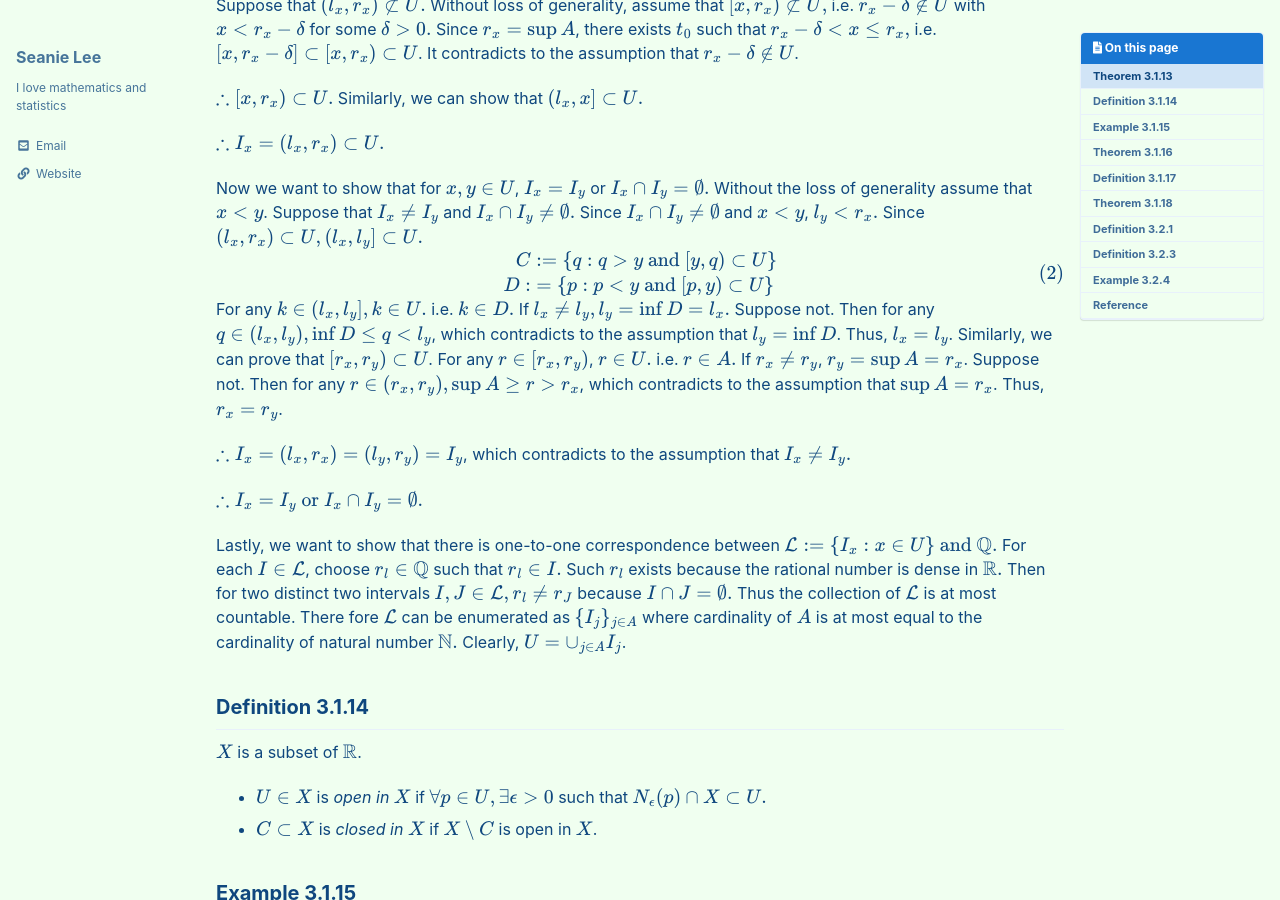
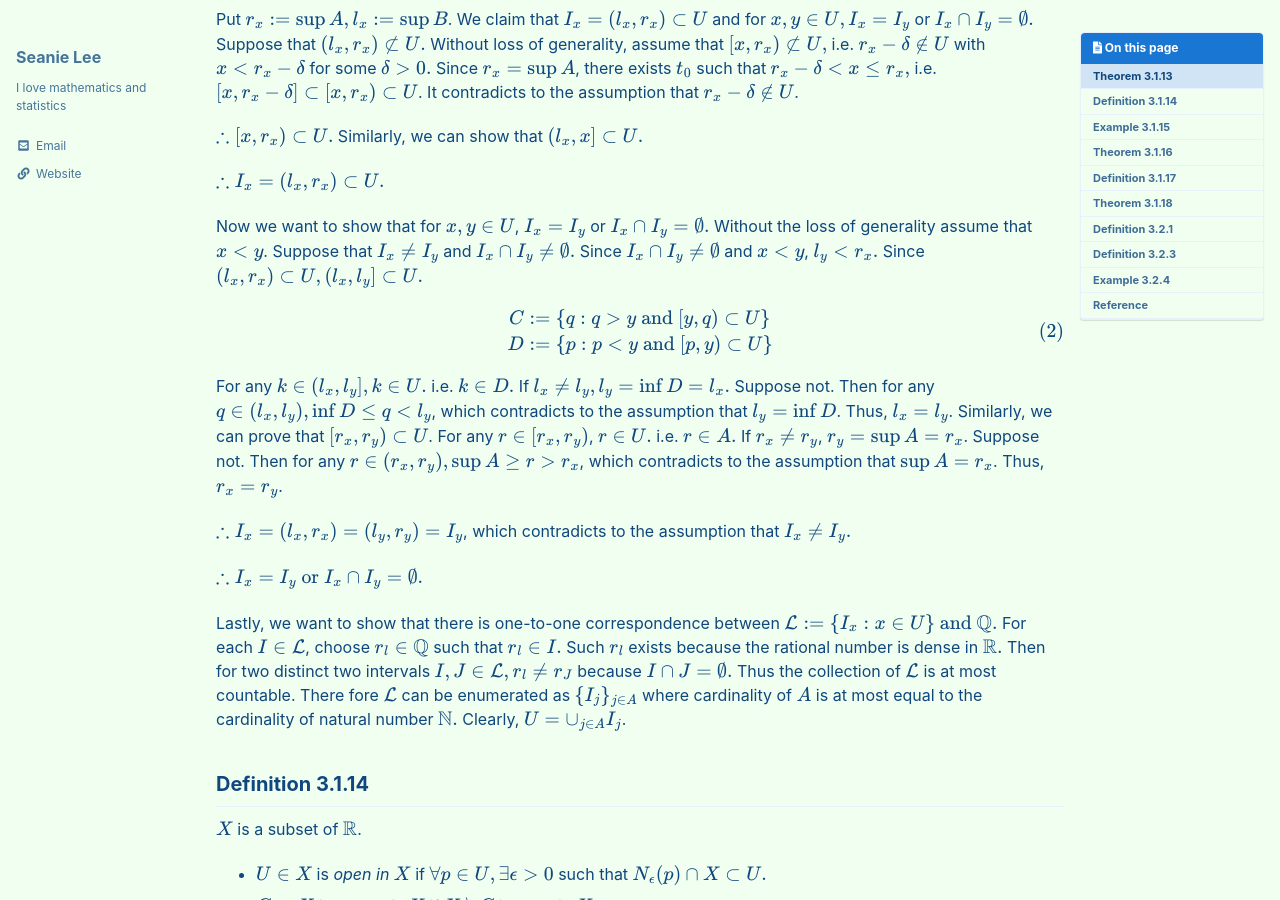
Before and after one commit to seanie12/blog, a Jekyll site: the page built from _posts/2021-01-17-open-close-2.md, in a window 1280 px wide and 900 px high, scrolled down 427 px. Built offline with Jekyll 4.4.1, drawn with Linux system fonts in a browser that asks for light colours; cached includes are drawn as plain includes; formulas are drawn with MathJax 3.

```diff
--- a/_posts/2021-01-17-open-close-2.md
+++ b/_posts/2021-01-17-open-close-2.md
@@ -24,6 +24,7 @@ $U \subset \mathbb{R}$ is open $\Rightarrow$ $$\exists \{I_n\}$$: a finite or co
 
 <*proof*>
 Let $x \in U$ be given. Since $U$ is open, there is $\epsilon >0$ such that $(x-\epsilon, x+\epsilon) \subset U.$ Define sets as follows
+
 $$
 \begin{align}
 \begin{split}
@@ -31,6 +32,7 @@ A &:= \{t: t>x \text{ and } [x,t) \subset U\} \\
 B &:=\{s: s<x \text{ and } (s,x] \subset U\} \\
 \end{split}
 \end{align}$$
+
 Put $r_x := \sup A, l_x := \sup B$. We claim that $I_x= (l_x, r_x)\subset U$ and for $x,y \in U, I_x = I_y$ or $I_x \cap I_y =\emptyset.$ <br />
 Suppose that $(l_x, r_x) \not\subset U.$ Without loss of generality, assume that $[x, r_x) \not\subset U,$ i.e. $r_x - \delta \not\in U$ with $x<r_x-\delta$ for some $\delta>0.$ Since $r_x = \sup A$, there exists $t_0$ such that $r_x-\delta < x \leq r_x,$ i.e. $[x, r_x-\delta] \subset [x, r_x) \subset U$. It contradicts to the assumption that $r_x -\delta \not\in U$.
 
@@ -40,14 +42,16 @@ Similarly, we can show that $(l_x, x] \subset U.$
 $\therefore  I_x = (l_x, r_x) \subset U.$
 
 Now we want to show that for $x,y\in U$, $I_x = I_y$ or $I_x \cap I_y =\emptyset.$ Without the loss of generality assume that $x<y$. Suppose that $I_x \neq I_y$ and $I_x \cap I_y \neq \emptyset.$ Since $I_x \cap I_y \neq \emptyset$ and $x<y$, $l_y < r_x.$ Since $(l_x, r_x) \subset U, (l_x, l_y]\subset U.$
+
 $$
 \begin{align}
 \begin{split}
 C &:=\{q: q>y \text{ and } [y,q)\subset U \}\\
-D:&= \{p: p<y \text{ and } [p,y) \subset U \}\\
+D &:= \{p: p<y \text{ and } [p,y) \subset U \}\\
 \end{split}
 \end{align}
 $$
+
 For any $k\in (l_x, l_y], k\in U.$ i.e. $k\in D.$ If $l_x\neq l_y, l_y = \inf D = l_x.$ Suppose not. Then for any $q \in (l_x, l_y), \inf D \leq q < l_y$, which contradicts to the assumption that $l_y = \inf D$. Thus, $l_x = l_y$.
 Similarly, we can prove that $[r_x, r_y) \subset U$. For any $r \in [r_x, r_y)$, $r \in U.$ i.e. $r\in A.$ If $r_x \neq r_y$, $r_y = \sup A = r_x$. Suppose not. Then for any $r \in (r_x, r_y), \sup A \geq r > r_x$, which contradicts to the assumption that $\sup A = r_x$. Thus, $r_x=r_y$.
 
```
